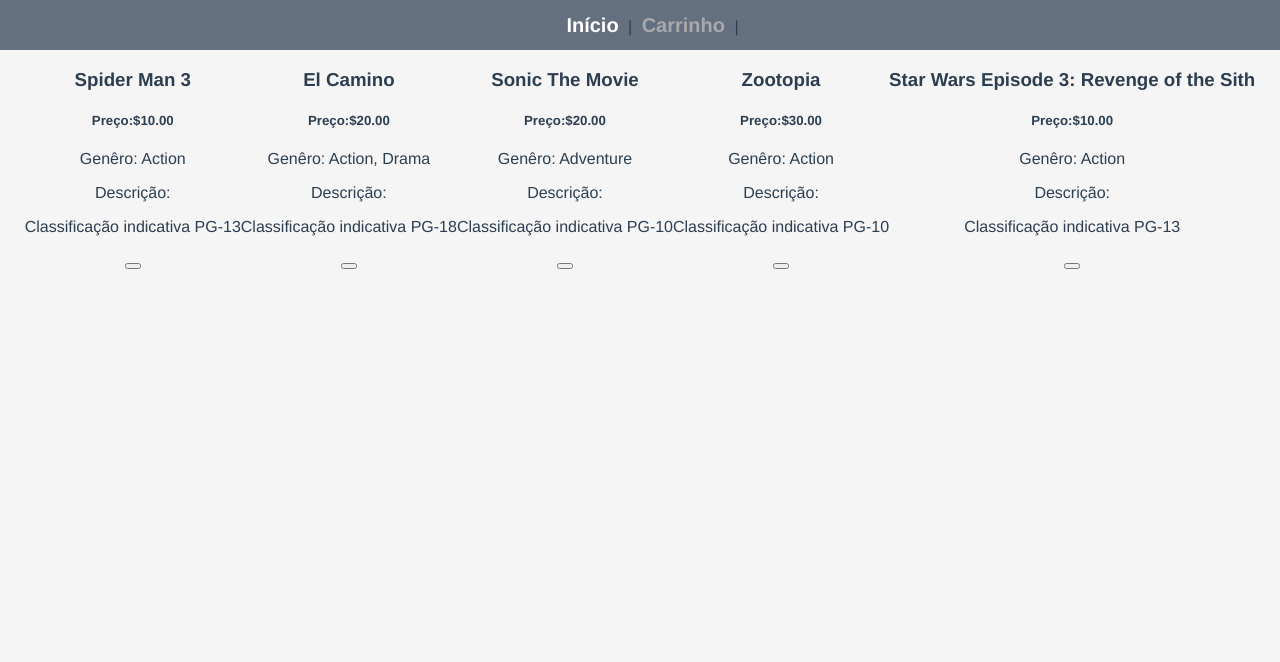
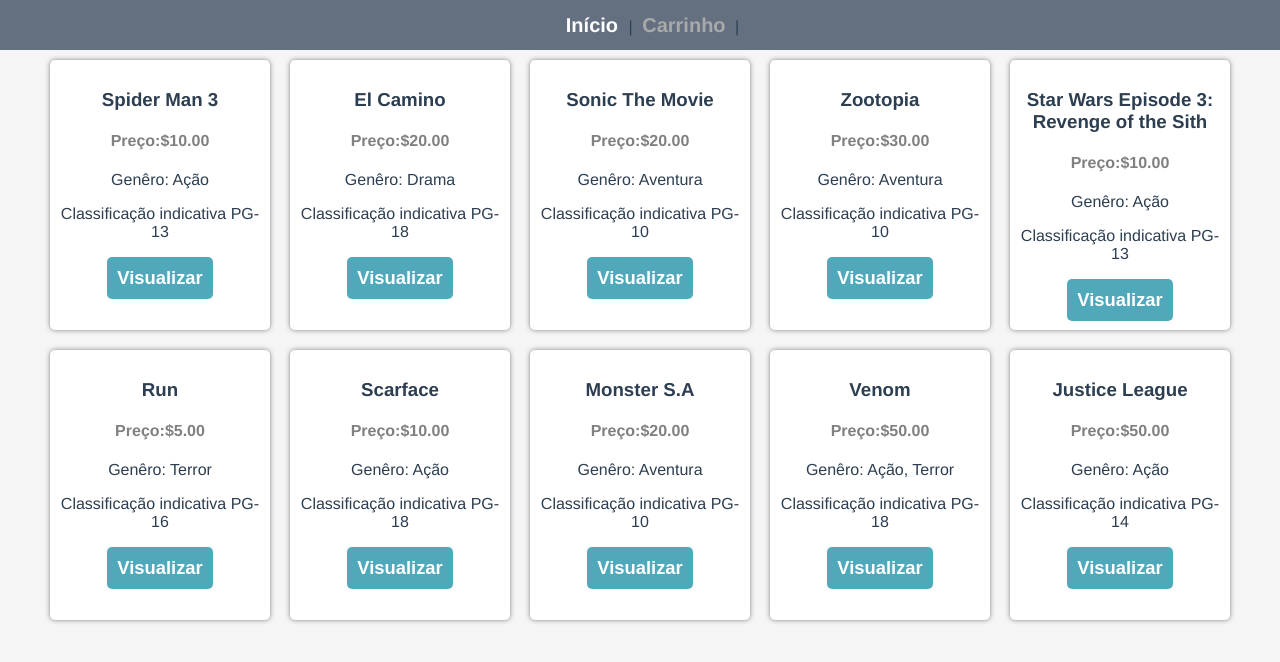
Before and after one commit to ReinaldoARamos/Loja, a Vue app: page / in a window 1280 px wide. Shown: the top 662 px of the page. Built offline with nearby package versions, Linux system fonts and the light colour scheme.

Commit message:
Aqui eu criei um estilo para os filmes listados, deixando o template mais agradável. ADicione mais filmes a lista e também dei uma organizada no código

```diff
--- a/src/components/products/ProductsSummaryCard.vue
+++ b/src/components/products/ProductsSummaryCard.vue
@@ -1,23 +1,60 @@
 <template>
-  <div class="cards">
+  <div class="card">
     <h3>{{ product.name }}</h3>
 
-    <h5 class="price">Preço:${{ product.Price.toFixed(2) }}</h5>
+    <h4 class="price">Preço:${{ product.Price.toFixed(2) }}</h4>
 
-    <p class="Genre">Genêro: {{product.Genre}}</p>
-    <p class="description">Descrição: {{product.description}} </p>
-    <p class="Rating">Classificação indicativa {{product.Rating}}</p>
-    <button class="view-product-button"></button>
+    <p class="Genre">Genêro: {{ product.Genre }}</p>
+
+    <p class="Rating">Classificação indicativa {{ product.Rating }}</p>
+
+    <button class="view-product-button">Visualizar</button>
   </div>
 </template>
 
 <script>
 export default {
-  props: ['product'],
-  computed: {
-      description(){
-          return this.product.description.substring(0, 150)
-      }
-  }
+  props: ["product"],
+  computed: {},
 };
 </script>
+
+<style lang="scss">
+.card {
+  width: 80%;
+  margin: 10%;
+  padding: 10px;
+  border-radius: 5px;
+  background-color: white;
+  box-shadow: 0 0 5px grey;
+
+  h4.price {
+    color: grey;
+  }
+
+  p.genre {
+    font-size: 85rem;
+  }
+
+  p.rating {
+    color: grey;
+  }
+  button.view-product-button {
+    padding: 10px;
+    background-color: rgb(79, 169, 187);
+    border: none;
+    color: white;
+    font-weight: bold;
+    font-size: 1.15rem;
+    border-radius: 5px;
+    cursor: pointer;
+  }
+}
+@media (min-width: 500px) {
+  .card {
+    width: 200px;
+    margin: 10px;
+    height: 250px;
+  }
+}
+</style>
--- a/src/data/items.js
+++ b/src/data/items.js
@@ -3,42 +3,77 @@
     id: 1,
     name: "Spider Man 3",
     Price: 10.0,
-    Genre: "Action",
-    Rating: "PG-13",
-    Description: "Peter terá que enfrentar novos vilões enquanto sua vida pessoal se torna um desastre, piorando com a descoberta de um estranho traje preto"
+    Genre: "Ação",
+    Rating: "PG-13"
+
   },
   {
     id: 2,
     name: "El Camino",
     Price: 20.0,
-    Genre: "Action, Drama",
-    Rating: "PG-18",
-    Description: "Sequência direta de Breaking Bad mostra o final de Jesse Pinkman"
+    Genre: "Drama",
+    Rating: "PG-18"
+
   },
   {
     id: 3,
     name: "Sonic The Movie",
     Price: 20.0,
-    Genre: "Adventure",
-    Rating: "PG-10",
-    Description: "Sonic vai para o planeta Terra e tem que fugir do exército e do Dr.Eggman"
+    Genre: "Aventura",
+    Rating: "PG-10"
+
   },
   {
     id: 4,
     name: "Zootopia",
     Price: 30.0,
-    Genre: "Action",
-    Rating: "PG-10",
-    Description: "Judy quer se tornar uma policial porém é ridicularizada pelo fato de ser uma coelha pequena"
+    Genre: "Aventura",
+    Rating: "PG-10"
   },
   {
     id: 5,
     name: "Star Wars Episode 3: Revenge of the Sith",
     Price: 10.0,
-    Genre: "Action",
+    Genre: "Ação",
     Rating: "PG-13",
-    Description: "Anakin vai para o lado sombrio da força e se torna Darth Vader"
+
   },
+  {
+    id: 6,
+    name: "Run",
+    Price: 5.00,
+    Genre: "Terror",
+    Rating: "PG-16",
+  },
+  {
+    id: 7,
+    name: "Scarface",
+    Price: 10.0,
+    Genre: "Ação",
+    Rating: "PG-18",
+  },
+  {
+    id: 8,
+    name: "Monster S.A",
+    Price: 20.0,
+    Genre: "Aventura",
+    Rating: "PG-10",
+  },
+  {
+    id: 9,
+    name: "Venom",
+    Price: 50.0,
+    Genre: "Ação, Terror",
+    Rating: "PG-18",
+  },
+  {
+    id: 10,
+    name: "Justice League",
+    Price: 50.0,
+    Genre: "Ação",
+    Rating: "PG-14",
+  }
+
 ];
 
 export default items;
```
Also changed, not shown: src/App.vue (+4 -4 lines).
